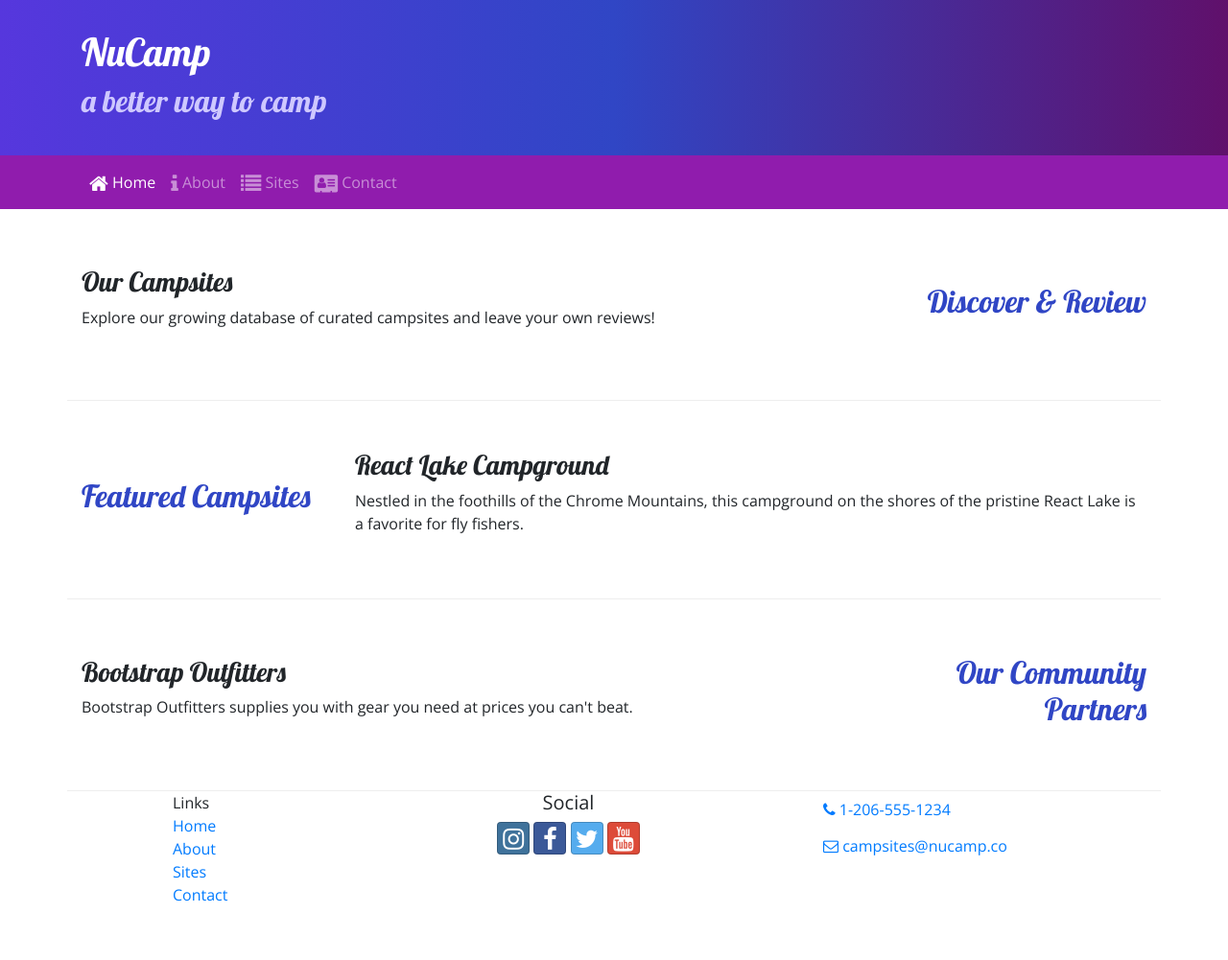
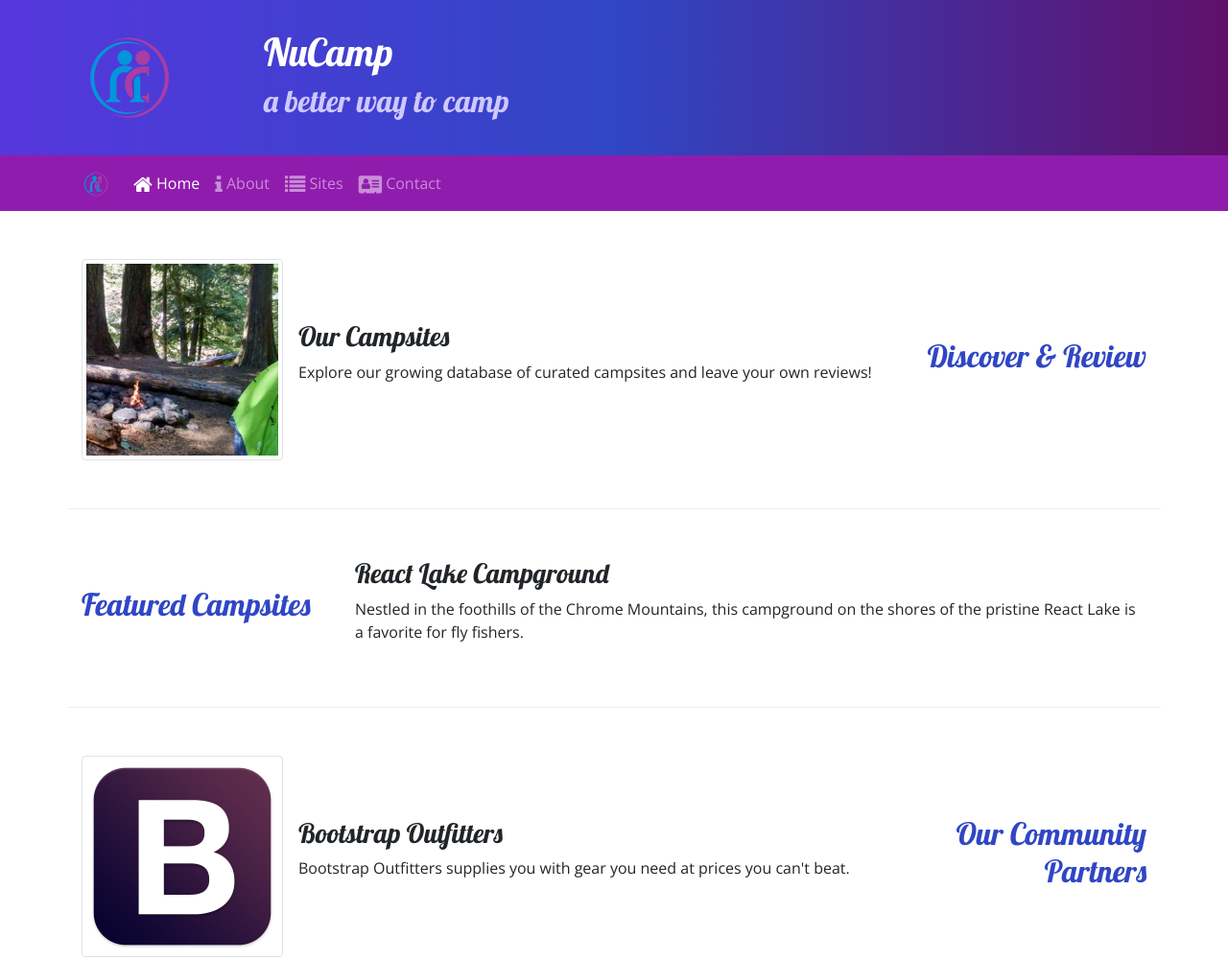
Before and after one commit to nchuluda/nucamp-bootstrap, a website: page index.html in a window 1280 px wide. Shown: the top 1001 px of the page at 96% size. Before the commit the page ends 961 px from the top, so only its background shows below. Drawn offline with nearby package versions, Linux system fonts and the light colour scheme.

Commit message:
Images and Media

```diff
--- a/index.html
+++ b/index.html
@@ -22,6 +22,10 @@
     <header class="jumbotron jumbotron-fluid">
         <div class="container">
             <div class="row">
+                    <div class="col-4 col-sm-3 col-md-2 align-self-center">
+                            <a href="index.html"><img src="img/logo.png" class="img-fluid" /></a>
+
+                         </div>
                 <div class="col">
                      <h1>NuCamp</h1>
                      <h2>a better way to camp</h2>
@@ -32,6 +36,7 @@
 
     <nav class="navbar navbar-expand-sm navbar-dark sticky-top">
             <div class="container">
+                    <a class="navbar-brand" href="#"><img src="img/logo.png" height="30" width="30" /></a>
                     <button class="navbar-toggler ml-auto" type="button" data-toggle="collapse" data-target="#nucampNavbar">
                             <span class="navbar-toggler-icon"></span>
                         </button>
@@ -53,9 +58,14 @@
                 <h2 class="text-sm-right">Discover & Review</h2>
             </div>
             <div class="col">
-                <h3>Our Campsites</h3>
-                <p>Explore our growing database of curated campsites and leave your own reviews!</p>
-            </div>
+                    <div class="media">
+                        <img class="d-flex mr-3 img-thumbnail" src="img/breadcrumb-trail-thumb.jpg" alt="Breadcrumb Trail" />
+                        <div class="media-body align-self-center">
+                            <h3>Our Campsites</h3>
+                            <p class="d-none d-sm-block">Explore our growing database of curated campsites and leave your own reviews!</p>
+                        </div>
+                    </div>
+                </div>
         </div>
     </div>
     <div class="container">
@@ -76,9 +86,14 @@
                 <h2 class="text-sm-right">Our Community Partners</h2>
             </div>
             <div class="col">
-                <h3>Bootstrap Outfitters</h3>
-                <p>Bootstrap Outfitters supplies you with gear you need at prices you can't beat.</p>
-            </div>
+                    <div class="media">
+                        <img class="d-flex mr-3 img-thumbnail " src="img/bootstrap-thumb.png" alt="Bootstrap Outfitters">
+                        <div class="media-body align-self-center">
+                            <h3>Bootstrap Outfitters</h3>
+                            <p class="d-none d-sm-block">Bootstrap Outfitters supplies you with gear you need at prices you can't beat.</p>
+                        </div>
+                    </div>
+                </div>
          </div>
     </div>
 
```
Also changed, not shown: aboutus.html (+4 -0 lines), contactus.html (+5 -0 lines), img/bootstrap-thumb.png (added), img/breadcrumb-trail-thumb.jpg (added), img/breadcrumb-trail.jpg (added), img/chrome-river-thumb.jpg (added), img/chrome-river.jpg (added), img/logo.png (added), img/react-lake-thumb.jpg (added), img/react-lake.jpg (added), 1 other file.
